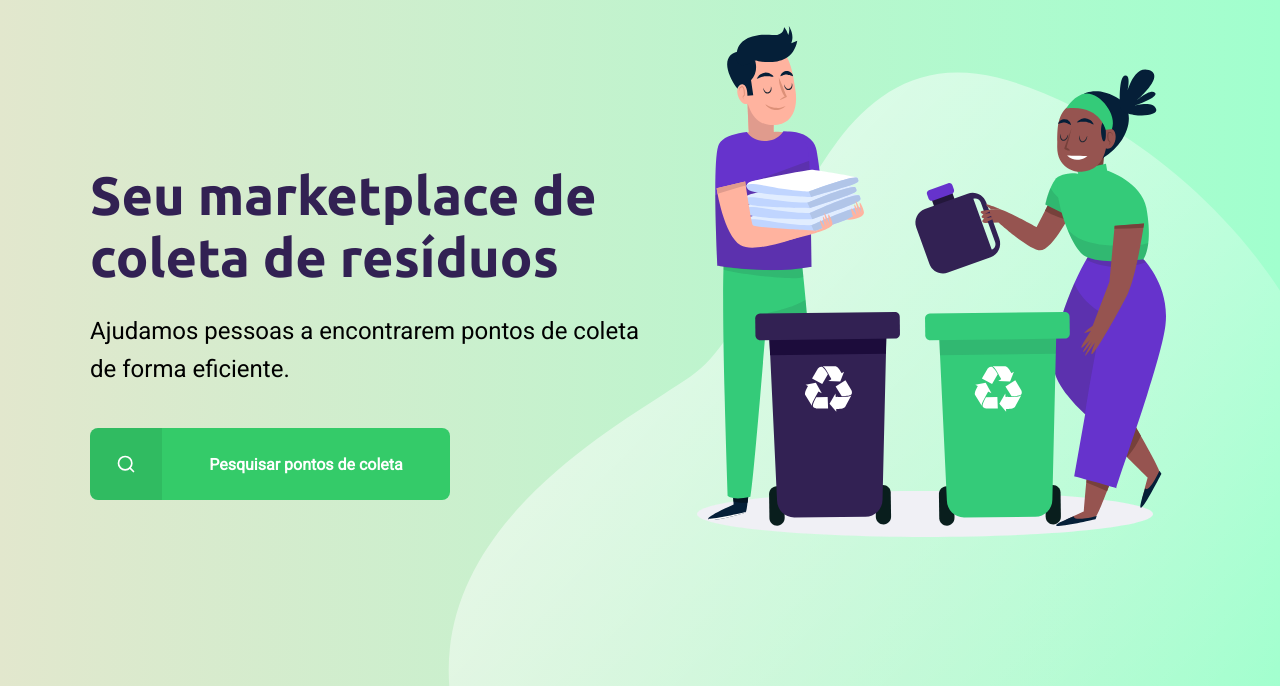
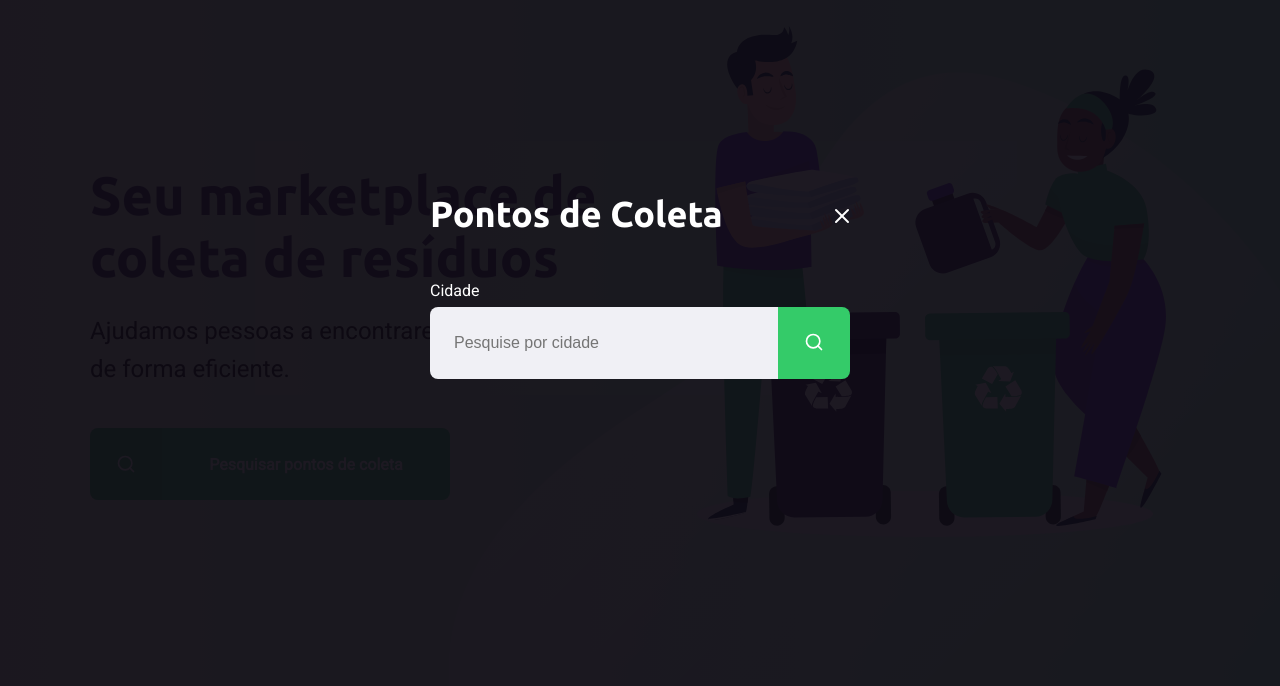
Before and after one commit to drezalvs/Ecoleta, a plain HTML site: page index.html in a window 1280 px wide. Both pictures are taken after a click on the link "Pesquisar pontos de coleta". Shown: the part 114-800 px from the top of the page. Drawn offline with Linux system fonts and the light colour scheme.

Commit message:
Adicionando página de pesquisa

```diff
--- a/index.html
+++ b/index.html
@@ -11,6 +11,7 @@
 
     <link rel="stylesheet" href="styles/main.css">
     <link rel="stylesheet" href="styles/home.css">
+    <link rel="stylesheet" href="styles/modal.css">
     <link rel="stylesheet" href="styles/responsive.css">
 
 </head>
@@ -42,7 +43,28 @@
         </div>
     </div>
 
+<!--pontos de coleta no estilo modal (abrir janela na mesma página)-->
 
+<div id="modal" class="hide">
+    <div class="content">
+        <div class="header">
+            <h1>Pontos de Coleta</h1>
+            <a href="#">Fechar</a>
+        </div>
+        <form action="search-results.html">
+            <label for="search">Cidade</label>
+            <div class="search field">
+                <input type="text" name="search" placeholder="Pesquise por cidade">
+                <button>
+                    <img src="assets/search.svg" alt="Buscar">
+                </button>
+            </div>
+
+        </form>
+    </div>
+</div>
+
+<script src="scripts/index.js"></script>
 
 </body>
 </html>
--- /dev/null
+++ b/scripts/index.js
@@ -0,0 +1,11 @@
+const buttonSearch = document.querySelector("#page-home main a")
+const modal = document.querySelector("#modal")
+const close = document.querySelector("#modal .header a")
+
+buttonSearch.addEventListener("click", () => {
+    modal.classList.remove("hide")
+})
+
+close.addEventListener("click", () => {
+    modal.classList.add("hide")
+})
--- /dev/null
+++ b/styles/modal.css
@@ -0,0 +1,84 @@
+#modal {
+    /* ef deixa meio transparente a cor */
+    background-color: #0E0A14ef;
+    height: 100vh;
+    width: 100vw;
+    /* deixar fixo no topo */
+    position: fixed;
+    top: 0;
+
+    display: flex;
+    justify-content: center;
+    align-items: center;
+
+    transition: 400ms;
+}
+
+#modal.hide { /* com espaço quer dizer que esta procurando dentro da tag, sem espaço quer dizer que faz parte da tag */
+    display: none; /* para não aparecer na tela */
+}
+
+
+#modal .content {
+    color: white;
+    width: 420px;
+}
+
+#modal .header {
+    display: flex;
+    align-items: center;
+    justify-content: space-between;
+    margin-bottom: 48px;
+}
+
+#modal .header a {
+    background-image: url("../assets/x.svg");
+    width: 20px;
+    height: 20px;
+    display: flex;
+    /* precisa usar as propriedades acima para o icone aparecer */
+
+    font-size: 0.01px; /* pro usuario não enxergar o "fechar", mas para o leitor conseguir ler */
+}
+
+#modal .header h1 {
+    color: white;
+    font-size: 36px;
+    line-height: 42px;
+
+}
+
+#modal form label {
+    font-size: 16px;
+    line-height: 16px;
+    display: block; /* para forçar que ele fique a linha toda */
+    margin-bottom: 8px;
+}
+
+#modal form .field {
+    display: flex;
+}
+
+#modal form input {
+    flex: 1; /* pega todo espaço que sobra pra ele */
+    background-color: #f0f0f5;
+    border-radius: 8px 0 0 8px;
+    border: 0;
+    padding: 16px 24px;
+    font-size: 16px;
+    color: #6c6c80;
+
+}
+
+#modal form button {
+    width: 72px;
+    height: 72px;
+    background-color: var(--primary-color);
+    border: 0;
+    border-radius: 0 8px 8px 0;
+
+}
+
+#modal form button:hover {
+    background-color: #2fb85e;
+}
```
